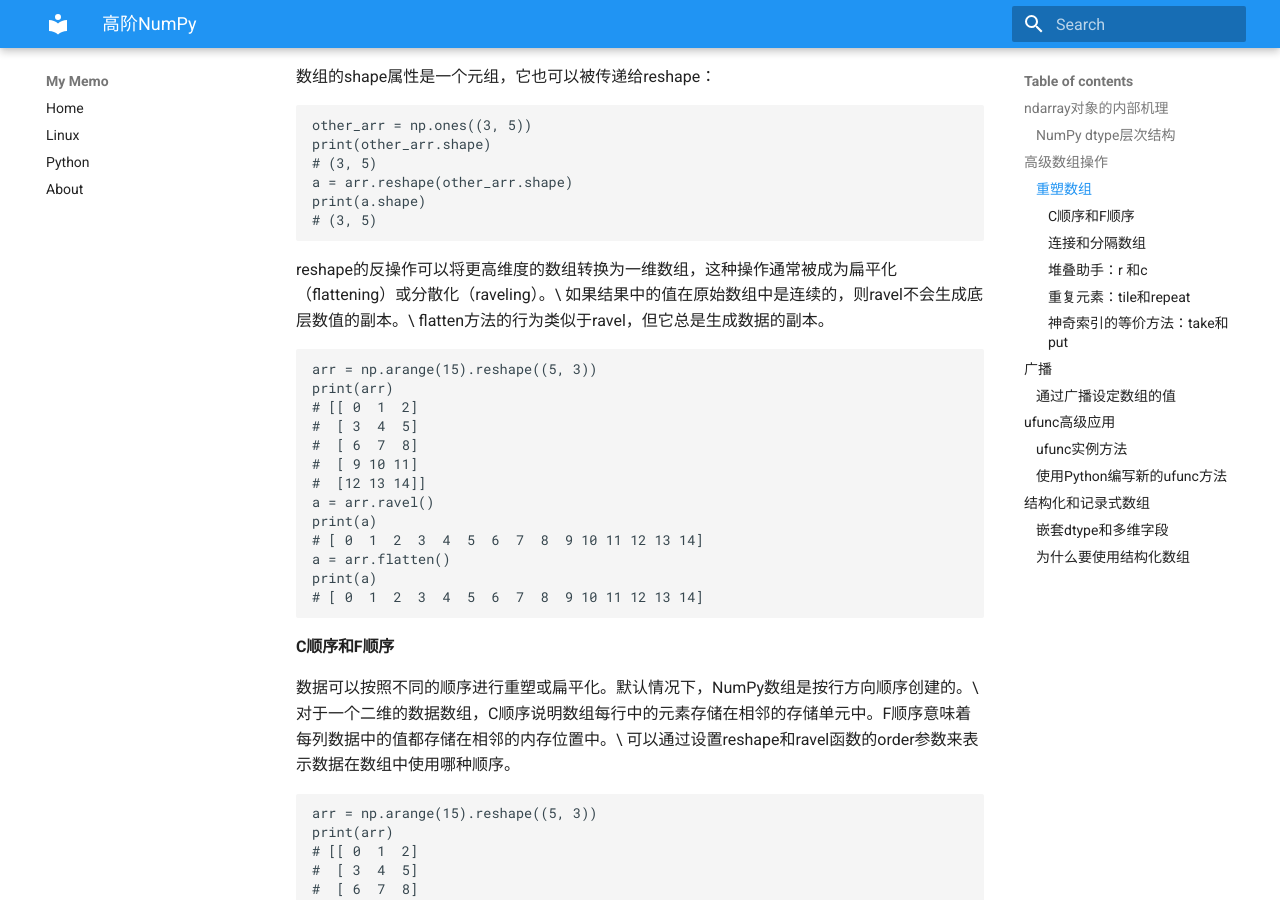
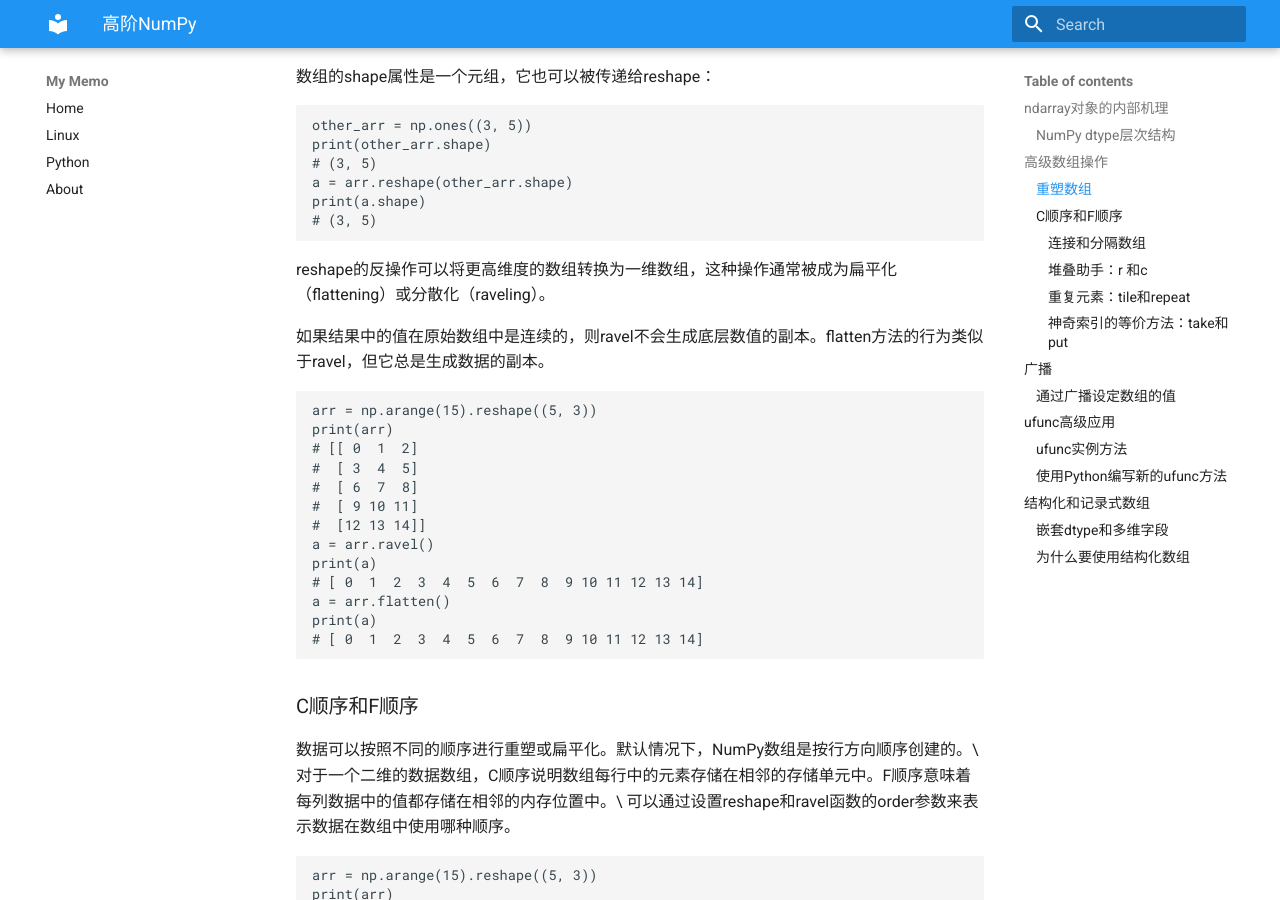
Before and after one commit to huyuhui001/mySite, an MkDocs documentation site: the page built from docs/python/DataAnalysis/ch10.md, in a window 1280 px wide and 900 px high, scrolled down 3209 px. Built offline with MkDocs 1.6.1 and Material for MkDocs 9.7.7, drawn with Linux system fonts in a browser that asks for light colours.

Commit message:
Documentation

````diff
--- a/docs/python/DataAnalysis/ch10.md
+++ b/docs/python/DataAnalysis/ch10.md
@@ -153,9 +153,9 @@ print(a.shape)
 # (3, 5)
 ```
 
-reshape的反操作可以将更高维度的数组转换为一维数组，这种操作通常被成为扁平化（flattening）或分散化（raveling）。\
-如果结果中的值在原始数组中是连续的，则ravel不会生成底层数值的副本。\
-flatten方法的行为类似于ravel，但它总是生成数据的副本。
+reshape的反操作可以将更高维度的数组转换为一维数组，这种操作通常被成为扁平化（flattening）或分散化（raveling）。
+
+如果结果中的值在原始数组中是连续的，则ravel不会生成底层数值的副本。flatten方法的行为类似于ravel，但它总是生成数据的副本。
 ```
 arr = np.arange(15).reshape((5, 3))
 print(arr)
@@ -172,7 +172,7 @@ print(a)
 # [ 0  1  2  3  4  5  6  7  8  9 10 11 12 13 14]
 ```
 
-#### C顺序和F顺序
+### C顺序和F顺序
 数据可以按照不同的顺序进行重塑或扁平化。默认情况下，NumPy数组是按行方向顺序创建的。\
 对于一个二维的数据数组，C顺序说明数组每行中的元素存储在相邻的存储单元中。F顺序意味着每列数据中的值都存储在相邻的内存位置中。\
 可以通过设置reshape和ravel函数的order参数来表示数据在数组中使用哪种顺序。
````
